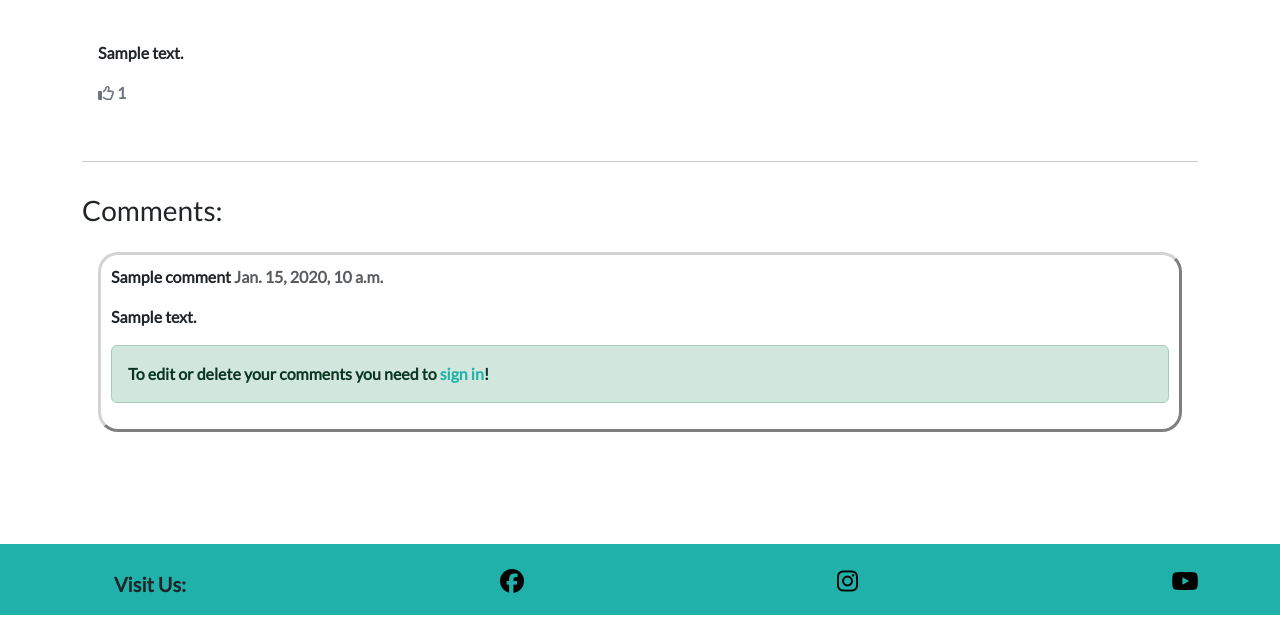
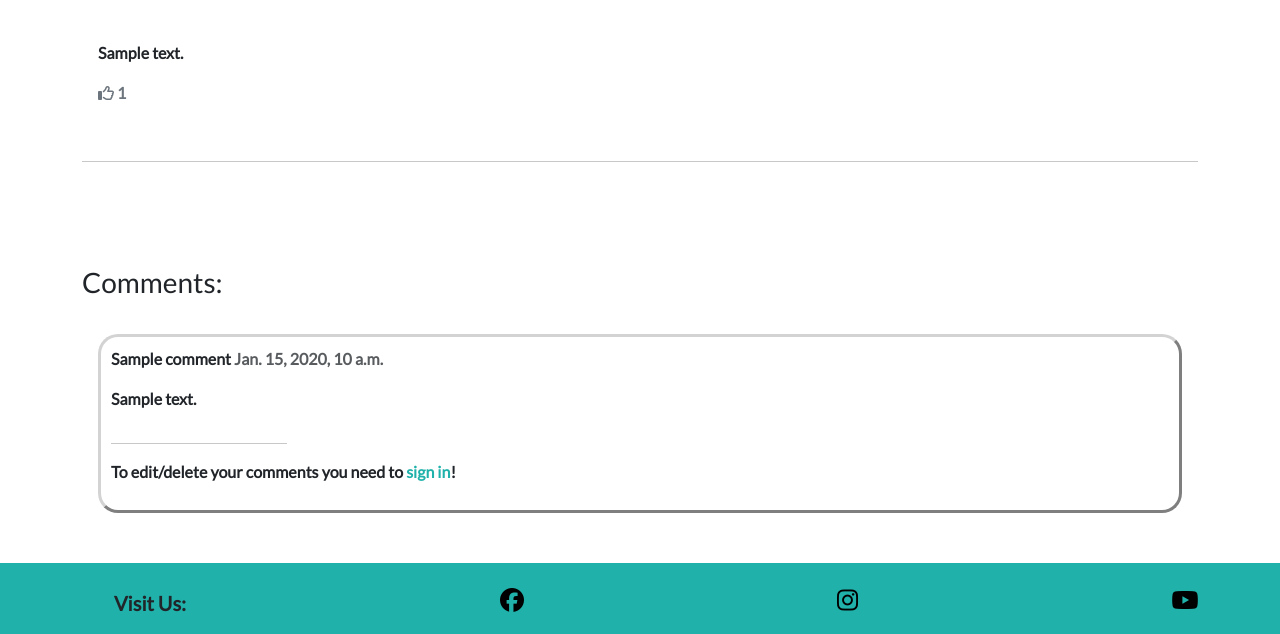
Before and after one commit to jlindeloef/drumworld, a Django app: a page that uses templates/post_detail.html in a window 1280 px wide. Shown: the part 357-991 px from the top of the page. Run offline with Django 3.2, Linux system fonts and the light colour scheme; tables that the repository leaves empty hold one stand-in row (values such as "Sample post"); some libraries are stand-ins or nearby versions.

Commit message:
Adding style to comment section.

```diff
--- a/blog/views.py
+++ b/blog/views.py
@@ -116,4 +116,4 @@ class CommentDeleteView(DeleteView):
 
     def form_valid(self, form):
         messages.success(self.request, "The task was deleted successfully.")
-        return super(CommentDeleteView,self).form_valid(form)
+        return HttpResponseRedirect(reverse('post_detail', args=[slug]))
--- a/static/css/style.css
+++ b/static/css/style.css
@@ -31,7 +31,6 @@ body {
 #id_password2,
 #id_login,
 #id_password {
- /*   margin-left: 38px;*/
     border-radius: 25px;
     padding: 20px;
     width: 200px;
@@ -45,7 +44,6 @@ body {
 
 .card {
     border: none;
-    /* box-shadow: 2px 5px; */
     background-color: transparent;
 }
 
@@ -73,6 +71,8 @@ body {
     border-style: outset;
     border-color: lightgray;
     border-radius: 20px;
+    margin-top: 10px;
+    margin-bottom: 10px;
 }
 
 .author {
--- a/templates/delete_comment.html
+++ b/templates/delete_comment.html
@@ -9,7 +9,7 @@
 		<div class="col-md-5 mt-3 offset-md-3">
 			<p class="form-buttons">
 				<input type="submit" class="btn btn-signup btn-primary" value="Delete">
-			<a href="" class="btn btn-signup btn-outline">Cancel</a>
+			<a href="{% url 'post_detail' comment.id %}" class="btn btn-signup btn-outline">Cancel</a>
 			</p>
 		</div>
 	</form>
--- a/templates/post_detail.html
+++ b/templates/post_detail.html
@@ -61,6 +61,27 @@
         </div>
     </div>
     <!-- The comment section-->
+    <div class="col-md-8 card mb-4  mt-3 comments">
+        <div class="card-body">
+            <!--Alert-->
+            {% if commented %}
+            <div class="alert alert-success" id="msg" role="alert">
+                Your comment is awaiting approval
+            </div>
+            {% else %}
+            {% if user.is_authenticated %}
+
+            <h3>Comment:</h3>
+            <p>Posting as: {{ user.username }}</p>
+            <form method="post" style="margin-top: 1em;">
+                {{ comment_form | crispy }}
+                {% csrf_token %}
+                <button type="submit" class="btn btn-signup btn-lg">Submit</button>
+            </form>
+            {% endif %}
+            {% endif %}
+        </div>
+    </div>
     <div class="row">
         <div class="col-md-12 card mb-4  mt-3" class="comments">
             <h3>Comments:</h3>
@@ -74,42 +95,25 @@
                         </span>
                     </p>
                     {{ comment.body | linebreaks }}
+                    <div class="col-md-2 card mb-0  mt-0">
+                        <hr>
+                    </div>
                     {% if user.is_authenticated %}
-                        <a href="{% url 'edit_comment' comment.id %}" class="btn btn-signup btn-lg btn-edit"><i class="far fa-edit"></i></a>
-                        <a href="{% url 'delete_comment' comment.id %}" class="btn btn-signup btn-lg btn-delete" style="color: #fc0000;"><i
-                                class="fas fa-trash"></i></a>
-                                {% else %}
-                                <div class="alert alert-success" id="" role="alert">
-                                   To edit or delete your comments you need to <a class="link"
-                                    href="{% url 'account_login' %}">sign in</a>!
-                                </div>
+                    <a href="{% url 'edit_comment' comment.id %}" class="btn btn-signup btn-lg btn-edit"><i
+                            class="far fa-edit"></i></a>
+                    <a href="{% url 'delete_comment' comment.id %}" class="btn btn-signup btn-lg btn-delete"
+                        style="color: #fc0000;"><i class="fas fa-trash"></i></a>
+                    {% else %}
+                    <div>
+                        <p>To edit/delete your comments you need to <a class="link"
+                                href="{% url 'account_login' %}">sign in</a>!</p>
+                    </div>
 
                     {% endif %}
                 </div>
                 {% endfor %}
             </div>
         </div>
-        <div class="col-md-8 card mb-4  mt-3 comments">
-            <div class="card-body">
-                <!--Alert-->
-                {% if commented %}
-                <div class="alert alert-success" id="msg" role="alert">
-                    Your comment is awaiting approval
-                </div>
-                {% else %}
-                {% if user.is_authenticated %}
-
-                <h3>Comment:</h3>
-                <p>Posting as: {{ user.username }}</p>
-                <form method="post" style="margin-top: 1em;">
-                    {{ comment_form | crispy }}
-                    {% csrf_token %}
-                    <button type="submit" class="btn btn-signup btn-lg">Submit</button>
-                </form>
-                {% endif %}
-                {% endif %}
-            </div>
-        </div>
     </div>
 </div>
 
```
